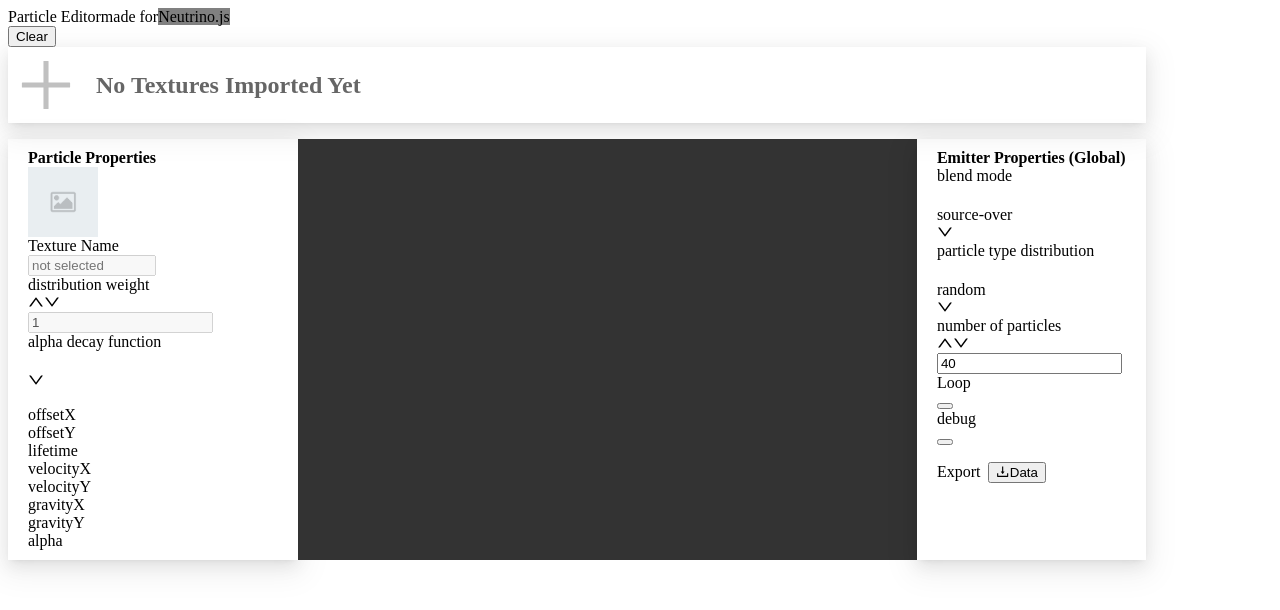
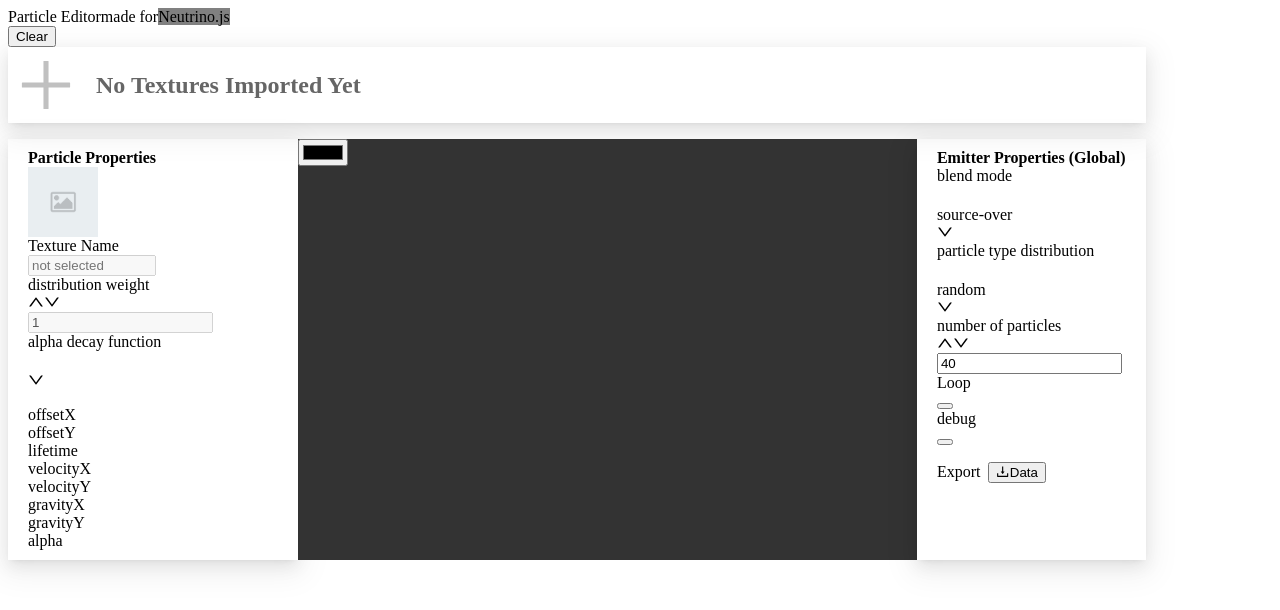
Before and after one commit to cosmicsplendor/Neutrino-Particle-Editor, a React app: page / in a window 1280 px wide. Shown: the top 610 px of the page. Built offline with nearby package versions, Linux system fonts and the light colour scheme; the HTML template or start-up script is replaced by a standard one.

Commit message:
Make preview background-color changeable

```diff
--- a/src/components/Canvas/index.js
+++ b/src/components/Canvas/index.js
@@ -1,4 +1,4 @@
-import { useContext, useEffect, useRef } from "react"
+import { useContext, useEffect, useRef, useState } from "react"
 
 import ParticleRenderer from "./ParticleRenderer"
 import AppContext from "../../AppContext"
@@ -9,6 +9,7 @@ let particleRenderer = null
 
 export default () => {
     const { settings, imports } = useContext(AppContext)
+    const [ bgColor, setBgColor ] = useState("#333333")
     const previewContainerRef = useRef()
 
     useEffect(() => {
@@ -32,8 +33,9 @@ export default () => {
     }, [ settings.blendMode, settings.distribution, settings.debug, settings.numOfParticles, imports ])
 
     return (
-       <div className={styles.preview} ref={previewContainerRef}>
+       <div className={styles.preview} style={{ background: bgColor }} ref={previewContainerRef}>
             <canvas style={{ display: !!imports.length ? "block": "none"}} className={styles.previewImg} id={PREVIEW_ID} />
+            <input value={"bgColor"} type="color" onChange={e => setBgColor(e.target.value)}/>
        </div>
     )
 }
--- a/src/components/style.css
+++ b/src/components/style.css
@@ -6,7 +6,6 @@
 }
 .preview {
     flex: 1;
-    background: #333;
 }
 .previewImg {
     background: transparent;
--- a/src/helpers/mapSliderInputsToParams.js
+++ b/src/helpers/mapSliderInputsToParams.js
@@ -4,8 +4,8 @@ const paramsRange = Object.freeze({
     lifetime: [ 0, 10 ],
     velX: [ -100, 100 ],
     velY: [ -250, 250 ],
-    accX: [ - 250, 250 ],
-    accY: [ - 100, 100 ],
+    accX: [ - 500, 500 ],
+    accY: [ - 500, 500 ],
     alpha: [ 0, 1 ],
     rotation: [ 0, Math.PI * 2 ],
     angularVel: [ 0, Math.PI * 10 ]
--- a/src/hooks/useImports.js
+++ b/src/hooks/useImports.js
@@ -3,7 +3,7 @@ import * as importAxnTypes from "../constants/actionTypes/imports"
 import { v4 } from "uuid"
 
 export const initialProperties = {
-    offsetX: [ 50, 50 ], offsetY: [ 50, 50 ], lifetime: [ 10, 20 ], velX: [ 50, 50 ], velY: [ 50, 50 ], accX: [ 50, 50 ], accY: [ 50, 50 ], alpha: [ 90, 100 ], alphaDecayFn: "", weight: 1
+    offsetX: [ 50, 50 ], offsetY: [ 50, 50 ], lifetime: [ 10, 10 ], velX: [ 50, 50 ], velY: [ 50, 50 ], accX: [ 50, 50 ], accY: [ 50, 50 ], alpha: [ 90, 100 ], alphaDecayFn: "", weight: 1
 }
 
 export const alphaDecayFns = [
```
